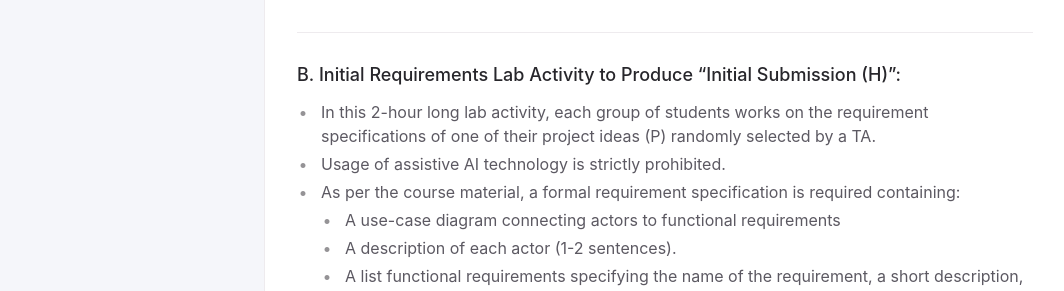
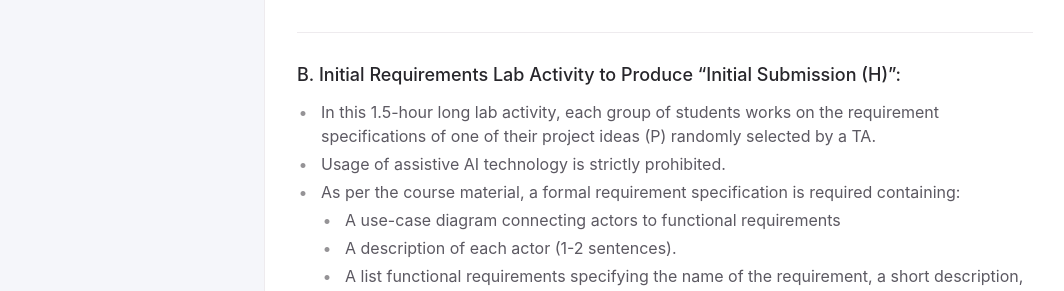
Before and after one commit to anonymousresearcher2020/anonymousresearcher2020.github.io, a Jekyll site: the page built from docs/milestone.md, in a window 1280 px wide. Shown: the part 2123-2414 px from the top of the page, without its empty margins (107-1171 px from the left). Built offline with Jekyll 4.4.1, drawn with Linux system fonts in a browser that asks for light colours.

Commit message:
restructuring

```diff
--- a/docs/milestone.md
+++ b/docs/milestone.md
@@ -50,7 +50,7 @@ Finally, students repeated the process from idea B (lower part of Figure above).
 ---
 ### B. Initial Requirements Lab Activity to Produce "Initial Submission (H)":
 
-- In this 2-hour long lab activity, each group of students works on the requirement specifications of one of their project ideas (P) randomly selected by a TA.
+- In this 1.5-hour long lab activity, each group of students works on the requirement specifications of one of their project ideas (P) randomly selected by a TA.
 - Usage of assistive AI technology is strictly prohibited.
 - As per the course material, a formal requirement specification is required containing:
   - A use-case diagram connecting actors to functional requirements
```
